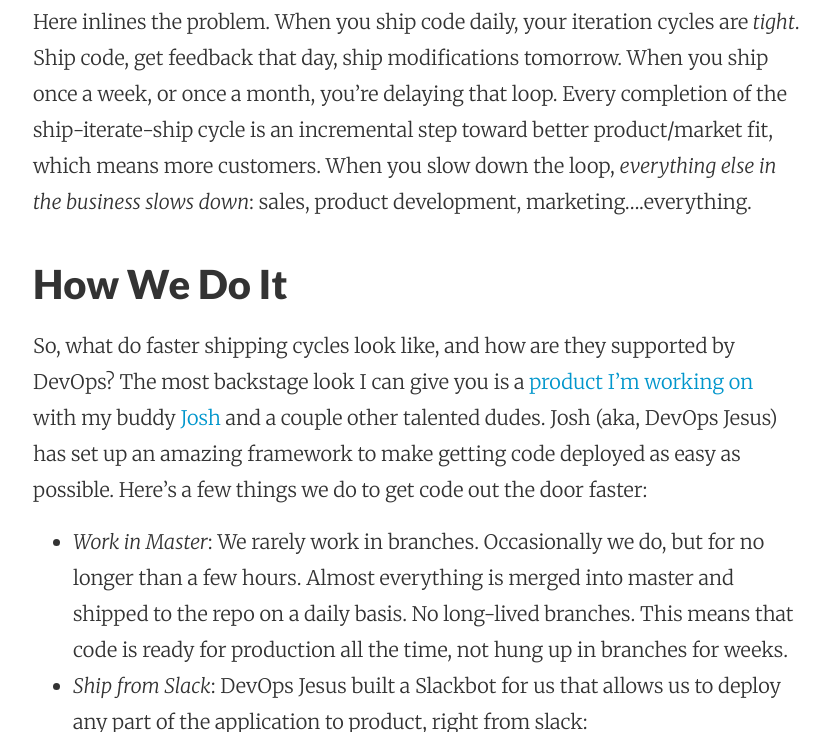
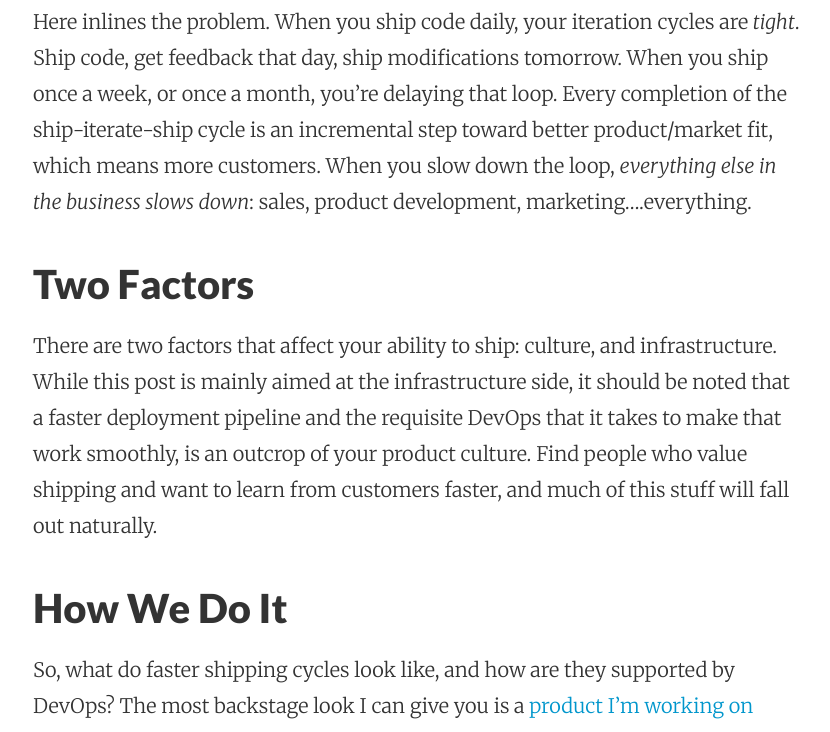
Before and after one commit to jwd2a/justindav.is, a Jekyll site: the page built from _posts/2017/2017-06-07-great-products-need-great-devops.md, in a window 1280 px wide and 900 px high, scrolled down 1574 px, cut to the strip 0-732 px from the top of the window. Shown: the whole strip, without its empty margins (223-1053 px from the left). Built offline with Jekyll 4.4.1, drawn with Linux system fonts in a browser that asks for light colours; nearby versions of some CDN libraries; some web fonts are replaced; some of the changed text lies outside the part shown.

Commit message:
Updates about culture and shit

```diff
--- a/_posts/2017/2017-06-07-great-products-need-great-devops.md
+++ b/_posts/2017/2017-06-07-great-products-need-great-devops.md
@@ -19,6 +19,10 @@ So what? You're happy with dragging your code into your FTP client, or rsync'ing
 
 Here inlines the problem. When you ship code daily, your iteration cycles are _tight_. Ship code, get feedback that day, ship modifications tomorrow. When you ship once a week, or once a month, you're delaying that loop. Every completion of the ship-iterate-ship cycle is an incremental step toward better product/market fit, which means more customers. When you slow down the loop, _everything else in the business slows down_: sales, product development, marketing....everything.
 
+## Two Factors
+
+There are two factors that affect your ability to ship: culture, and infrastructure. While this post is mainly aimed at the infrastructure side, it should be noted that a faster deployment pipeline and the requisite DevOps that it takes to make that work smoothly, is an outcrop of your product culture. Find people who value shipping and want to learn from customers faster, and much of this stuff will fall out naturally.
+
 ## How We Do It
 
 So, what do faster shipping cycles look like, and how are they supported by DevOps? The most backstage look I can give you is a [product I'm working on][cs] with my buddy [Josh][josh] and a couple other talented dudes. Josh (aka, DevOps Jesus) has set up an amazing framework to make getting code deployed as easy as possible. Here's a few things we do to get code out the door faster:
@@ -30,6 +34,8 @@ So, what do faster shipping cycles look like, and how are they supported by DevO
 
 Not only can we ship any part of the application from Slack, but we can also ask for the `shipstats`, which keeps a friendly competition amongst who's shipping to production more often. Ingrained in the culture is a drive to get things out the door, and we use the bot to help cultivate that.
 - *Smaller, independent components*: Our codebase is broken into 5 discreet services: `www` (the website), `api` (the API that serves as the backend entry point), `app` (the Angular frontend), `admin` (the admin side of the api) and `assets` (CSS, images, etc). This allows us to ship from smaller components, instead of needing to test and ship the entire thing every time.
+
+TBH, we haven't yet gotten to putting together a continuous integration pipeline, but that's in the works. Always improving.
 
 Putting this framework and architecture together took maybe a week and a half or so, very part-time. It's not about being overly sophisticated, it's about architecting and engineering things to make sure you can get code off your laptop and into the world as quickly as possible.
 
```
